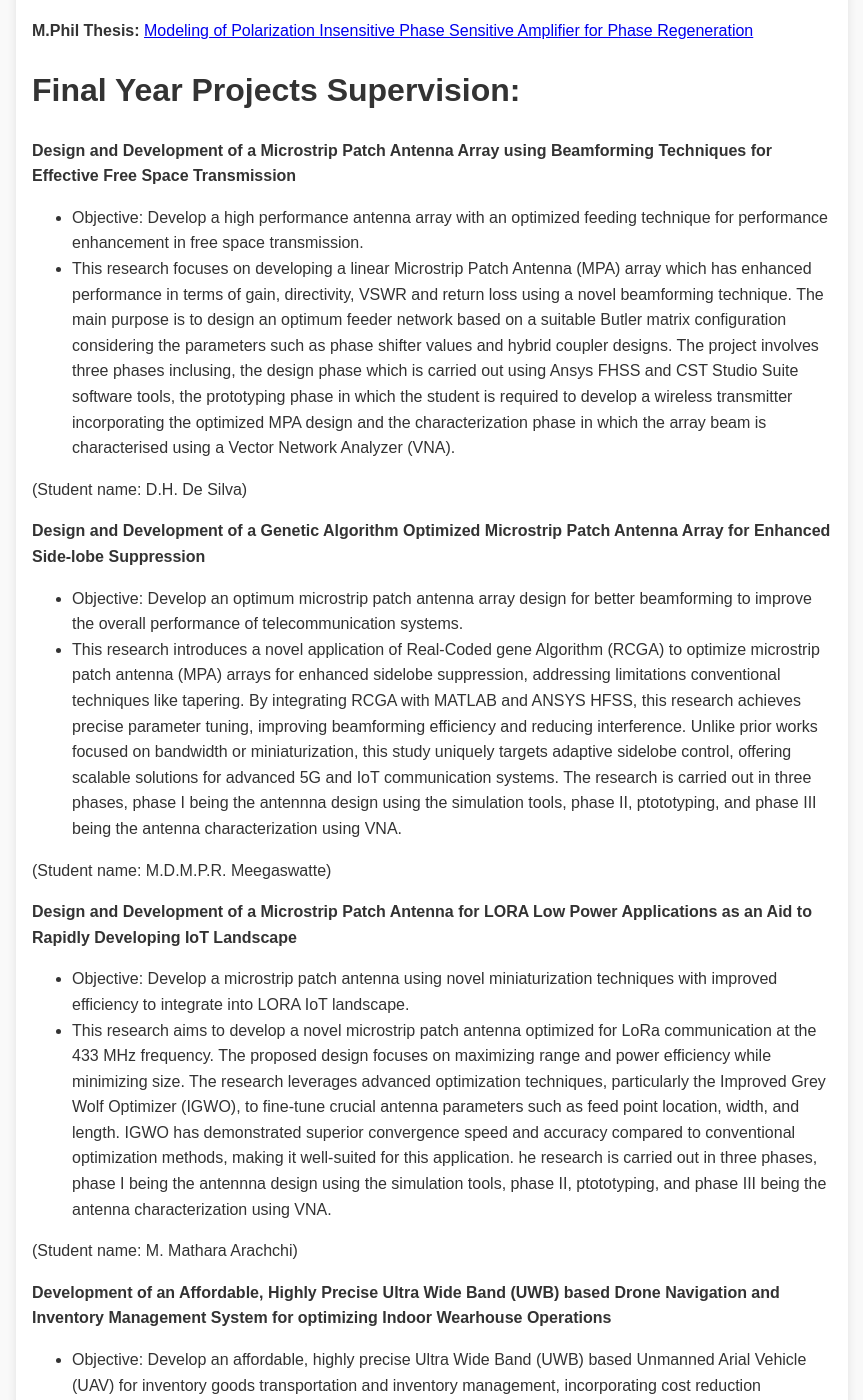
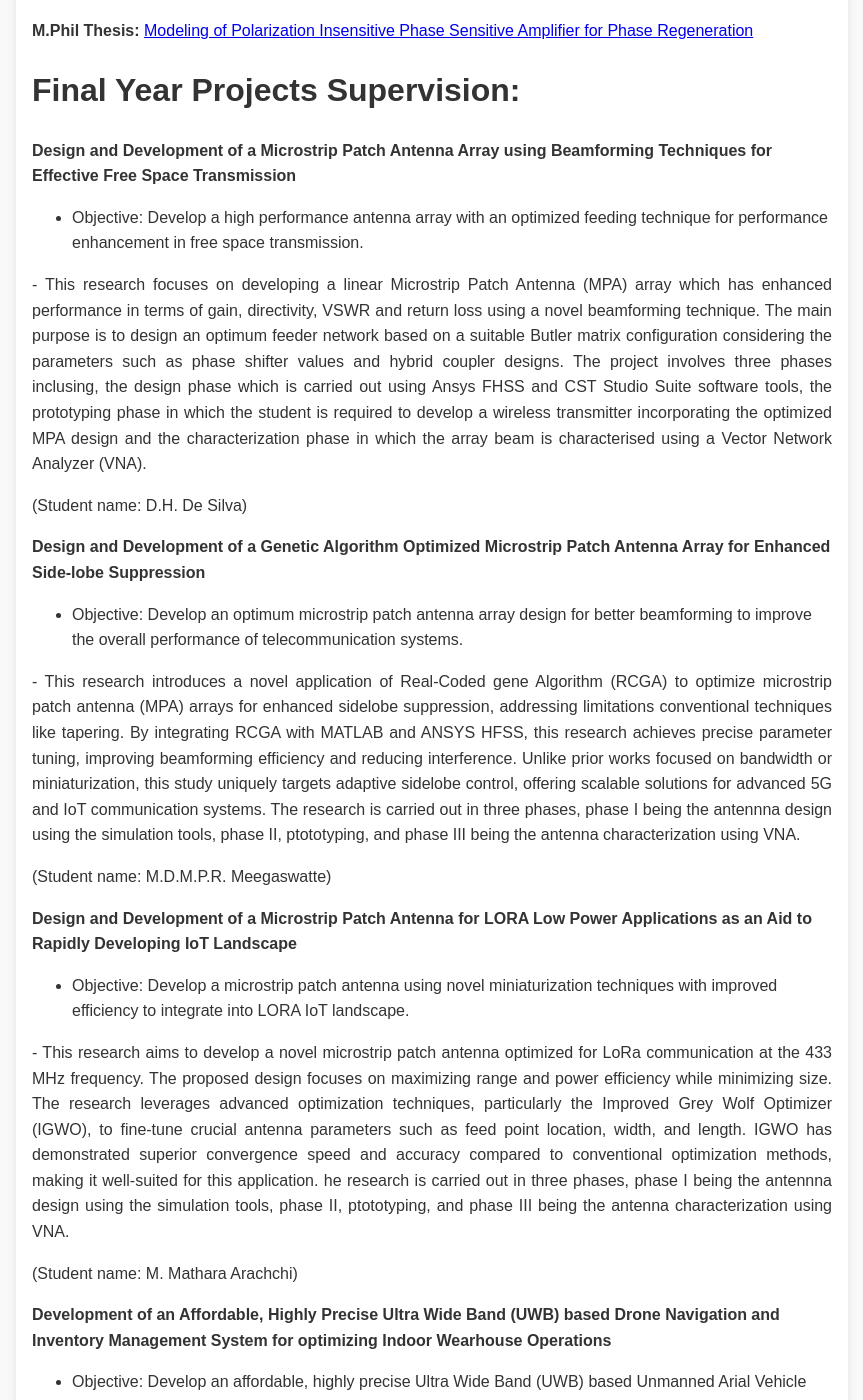
Before and after one commit to dushanimunasinghe/dushanimunasinghe.github.io, a Jekyll site: the page built from research.md, in a window 1280 px wide and 1400 px high, scrolled down 698 px. Shown: the whole window, without its empty margins (208-1071 px from the left). Built offline with Jekyll 4.4.1, drawn with Linux system fonts in a browser that asks for light colours; some of the changed text lies outside the part shown.

Commit message:
Update research.md

```diff
--- a/research.md
+++ b/research.md
@@ -13,9 +13,9 @@ title: Research
 # M.Phil Research
 
 **Polarization-Insensitive Phase Sensitive Optical Amplifier for Phase Regeneration**
-
+<p align="justify">
 In optical communication, Phase Sensitive Amplifiers (PSAs) are well-known for their superior noise performance. In this research, a novel PSA configuration is proposed which implements a polarization-insensitive phase sensitive fiber optic parametric amplifier for phase regeneration. The proposed design can be used to address the inherent gain degradation issue in a polarization sensitive phase sensitive amplifier. This research investigates the possibilities for a significant gain enhancement when the polarization diversity loop is implemented.
-
+</p>
 **M.Phil Thesis:**
 <a href="http://dl.lib.uom.lk:8080/server/api/core/bitstreams/417a0a61-4fe6-4b9b-ad6f-3fa1f7bddcb6/content" target="_blank" rel="noopener noreferrer">Modeling of Polarization Insensitive Phase Sensitive Amplifier for Phase Regeneration</a>
 
@@ -23,57 +23,65 @@ In optical communication, Phase Sensitive Amplifiers (PSAs) are well-known for t
 
   **Design and Development of a Microstrip Patch Antenna Array using Beamforming Techniques for Effective Free Space Transmission**
   - Objective: Develop a high performance antenna array with an optimized feeding technique for performance enhancement in free space transmission.
+<p align="justify">
   - This  research focuses on developing a linear Microstrip Patch Antenna (MPA) array which has enhanced performance in terms of gain, directivity, VSWR and return loss using a novel beamforming technique. The main purpose is to design an optimum feeder network based on a suitable Butler matrix configuration considering the parameters such as phase shifter values and hybrid coupler designs. The project involves three phases inclusing, the design phase which is carried out using Ansys FHSS and CST Studio Suite software tools, the prototyping phase in which the student is required to develop a wireless transmitter incorporating the optimized MPA design and the characterization phase in which the array beam is characterised using a Vector Network Analyzer (VNA).
-
+</p>
 (Student name: D.H. De Silva)
 
   **Design and Development of a Genetic Algorithm Optimized Microstrip Patch Antenna Array for Enhanced Side-lobe Suppression**
   - Objective: Develop an optimum microstrip patch antenna array design for better beamforming to improve the overall performance of telecommunication systems.
+<p align="justify">
   - This research introduces a novel application of Real-Coded gene Algorithm (RCGA) to optimize microstrip patch antenna (MPA) arrays for enhanced sidelobe suppression, addressing limitations conventional techniques like tapering. By integrating RCGA with MATLAB and ANSYS HFSS, this research achieves precise parameter tuning, improving beamforming efficiency and reducing interference. Unlike prior works focused on bandwidth or miniaturization, this study uniquely targets adaptive sidelobe
 control, offering scalable solutions for advanced 5G and IoT communication systems. The research is carried out in three phases, phase I being the antennna design using the simulation tools, phase II, ptototyping, and phase III being the antenna characterization using VNA.
-
+</p>
 (Student name: M.D.M.P.R. Meegaswatte)
 
   **Design and Development of a Microstrip Patch Antenna for LORA Low Power Applications as an Aid to Rapidly Developing IoT Landscape**
   - Objective: Develop a microstrip patch antenna using novel miniaturization techniques with improved efficiency to integrate into LORA IoT landscape.
+<p align="justify">
   - This research aims to develop a novel microstrip patch antenna optimized for LoRa communication at the 433 MHz frequency. The proposed design focuses on maximizing range and power efficiency while minimizing size. The research leverages advanced optimization techniques, particularly the Improved Grey Wolf Optimizer (IGWO), to fine-tune crucial antenna parameters such as feed point location, width, and length. IGWO has demonstrated superior convergence speed and accuracy compared to conventional optimization methods, making it well-suited for this application. he research is carried out in three phases, phase I being the antennna design using the simulation tools, phase II, ptototyping, and phase III being the antenna characterization using VNA.
-
+</p>
 (Student name: M. Mathara Arachchi)
 
   **Development of an Affordable, Highly Precise Ultra Wide Band (UWB) based Drone Navigation and Inventory Management System for optimizing Indoor Wearhouse Operations**
   - Objective: Develop an affordable, highly precise Ultra Wide Band (UWB) based Unmanned Arial Vehicle (UAV) for inventory goods transportation and inventory management, incorporating cost reduction strategies for drone development.
+<p align="justify">
   - This research aims on characterizing a F450 quadcopter carrying a payload from one place to another to manage an inventory and updating a inventory database regularly. The drone navigation is UWB based accomodating for GNSS denied environments in indoor warehouses. First phase of the research characterizes the drone based on its payload carrying capacity of upto 3-4kg (in Solidworks), integrating the drone design in MATLAB for further testing in terms of drone stability under varying conditions. Phase II involves drone prototyping and payload testing in real world conditions. Phase III is the development of a real-time inventory tracking system and testing the same.
-
+</p>
 (Student name: B.G.H.M.Y.J. Herath)
 
   **Development of a Highly Precise Autonomous Drone Navigation System using UWB in GNSS-Denied Environments**
   - Objective: Develop a UWB-based indepdendent drone navigation system for highly accurate positioning in areas where GNSS signals may not be received.
+<p align="justify">
   - This research aims on developing an accurate drone positioning algorithm to locate the UWB tags using trilateration where a maximum of four UWB anchors are deployed. The algorithm is intended to enhance the accuracy using real-time signal processing. This algorithm based UAV navigation system is simulated by setting up a virtual environment. As the final phase, the positioning algorithm will be integrated to the control system of the existing UAV to supply real-time horizontal and vertical positioning using data from the UWB tag and Pixhawk flight controller. Finally, the reliability is improved by means of signal re-initialization or fallback systems.
-
+</p>
 (Student name: W.A.P.D.T. Perera)
 
   **Design of a Standalone Off-Grid Renewable Energy Solution for Powering Mobile Base Tranceiver Stations in Remote Areas in Sri Lanka**
   - Objective: Design a standalone off-grid renewable energy solution for BTS sites in remote areas in Sri Lanka and to optimize the system design for different climatic zones so that it meets the specific demands of each BTS site in terms of their load profiles, solar irradiation and wind speed in that particular area.
+<p align="justify">
   - This research is specifically designed and simulated for the climate and load conditions of Sri Lanka using Homer Pro Software by incorporating adaptive power techniques so that it provides an optimal and feasible solution with a reduced carbon footprint and provides better QoS. The adaptive power management techniques were carried out by using MATLAB Simulink MPPT charge controller design, which has 07 operating modes and call the queueing technique was carried out in order to reduce power consumption of the base station, which provides an QoS. Moreover, results of the techno-economic analysis find that installing hybrid system architecture would be a more cost-effective option.
-
+</p>
 (Student name: V.M. Jeyanesan)
 
 # Collaborative Projects Supervision:
 
 **MedEng Nexus Initiative with Galle Medical Association - Peadiatric Cardiology Unit, Karapitiya National Hospital**
-
+<p align="justify">
 The MedEng Nexus is a strategic collaboration that unites the expertise of the Faculty of Engineering at the University of Sri Jayewardenepura, the Faculty of Engineering and Technology at CINEC Campus, and the Galle Medical Association (GMA). This initiative aims to bridge the gap between engineering and medical science by leveraging advanced engineering solutions to enhance medical practice and patient care.
-
+</p>
 **Project:**
 
   **Phase I: Design and Development of a Rational Database Managament System for Patient Data Management in Hospital Clinical Environments**
   - Objective: Develop a database with full diagnostic history of patients from the day of registration until the day of discharge from the clinic and to develop a user-friendly web interface with easy access to the system by a smart device.
+<p align="justify">
   - This project develops a MySQL based database with Laravel framework and PHP programming in Visual Studio and designing a User Interface (UI) created using HTML 5, CSS and Bootstrap. The developed database is tested using XAMPP control panel which is an open-source software that offers a local web server setup for development and testing. The Apache server was launched in XAMPP control panel. The developed database implements an efficient patient management for the Paediatric Cardiology Unit of Karapitiya National Hospital which stores and manages patient data, patient diagnostic history, echo-reports, referrels etc. to be retrieved efficiently.
-
+</p>
 (Student name: K.M. Bhanuka)
 
   **Phase II: Design and Development of a Fully Digitized IoT Platform for Efficient Patient Management in Hospital Clinical Environments**
   - Objective: Develop a fully digitized IoT enabled patient appointment system to manage the patient flow and a secure data storage system for patient data storage.
+<p align="justify">
   - The system is built using a Raspberry Pi Board, where the patient data are stored in as a Network Attached Storage (NAS), a local cloud solution. This system is used as a cost effective, energy efficient approach comparing to an external cloud solution. Other services related to the system functionality, are setup and hosted in the Raspberry Pi, to get a fully functional system to deliver and serve its desired output and service. This system consists of an appointment alert system to alert the patient on their next appointment date.
-
+</p>
 (Student name: H. Edirisinghe)
```
